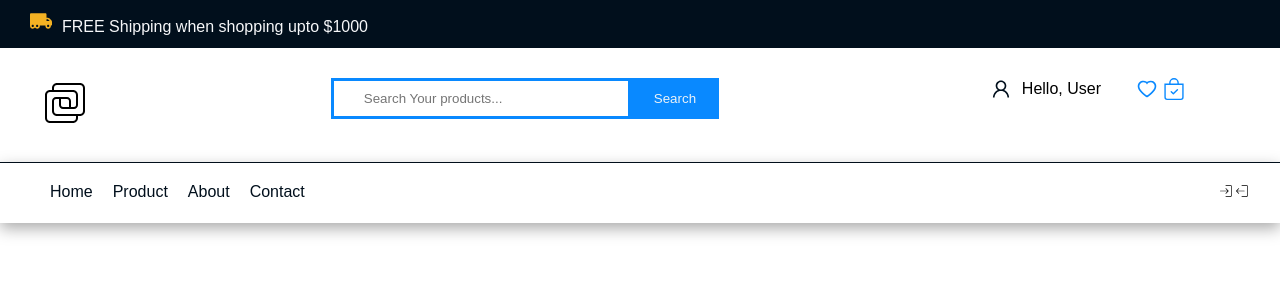
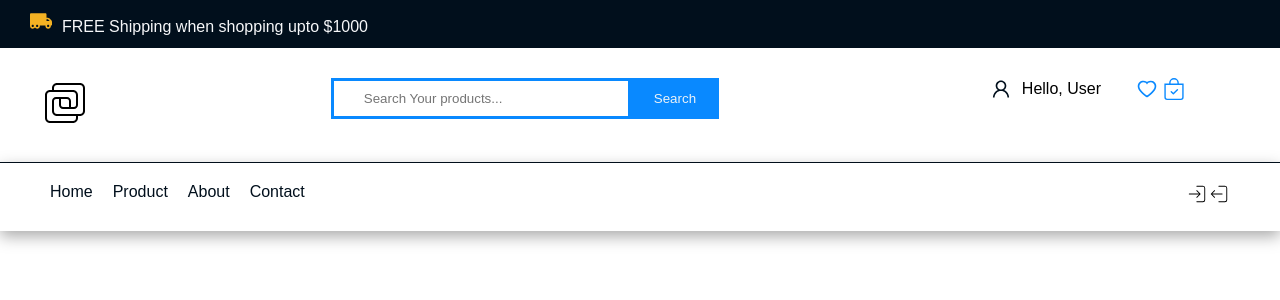
Before and after one commit to jegbune/my-ecommerce-app, a React (Create React App) app: page /Contact in a window 1280 px wide. Shown: the top 300 px of the page. Built offline with nearby package versions, Linux system fonts and the light colour scheme.

Commit message:
React lesson on Nav Array for Ecommerce

```diff
--- a/src/Component/ecommerceComponent/nav.css
+++ b/src/Component/ecommerceComponent/nav.css
@@ -124,3 +124,9 @@
 .header .container .nav ul li .link:hover {
     color: #0989ff;
 }
+
+.header .container .auth {
+    margin-right: 20px;
+    font-size: 22px;
+    cursor: pointer;
+}
```
